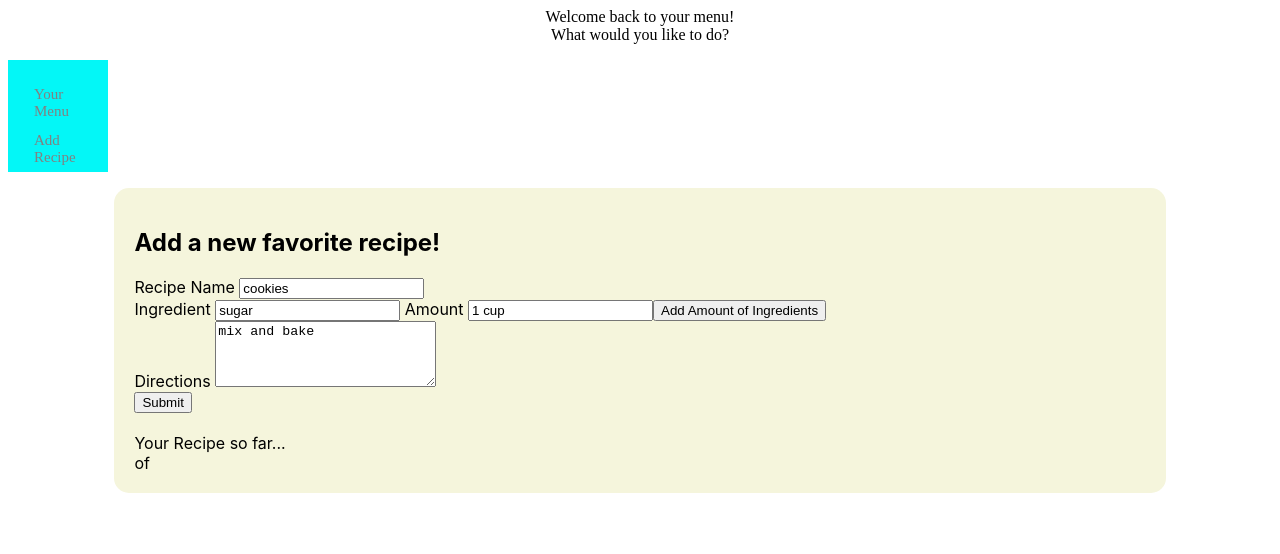
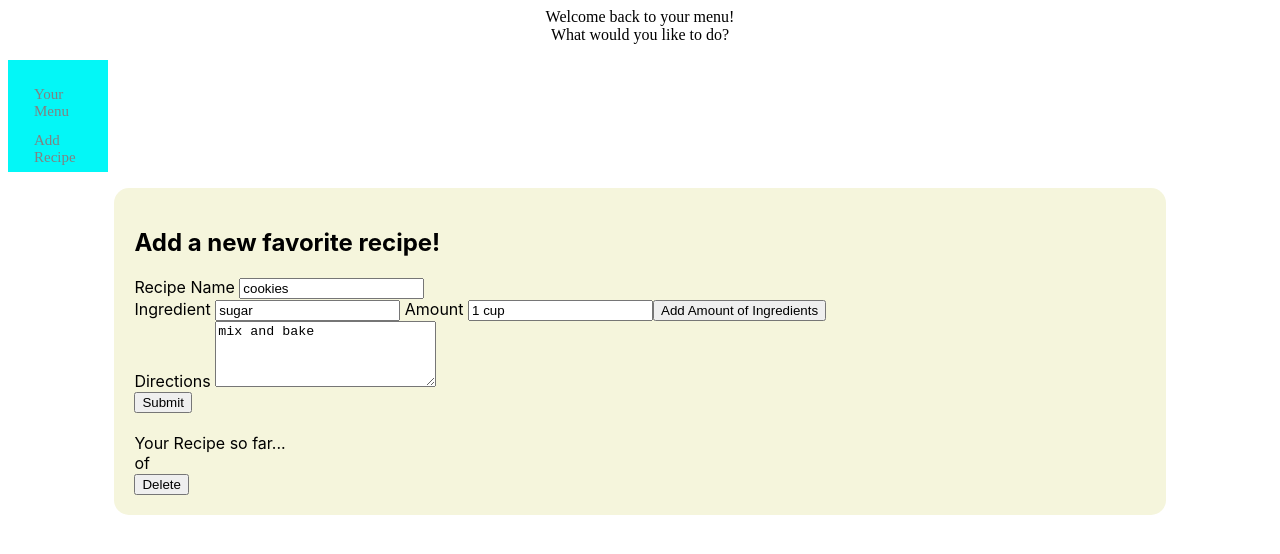
Before and after one commit to Sebastian-Russo/personal-menu, a React (Create React App) app: page /recipe-form in a window 1280 px wide. Shown: the top 554 px of the page. Built offline with nearby package versions, Linux system fonts and the light colour scheme.

Commit message:
added delete button to ingredients and amount

```diff
--- a/src/components/recipe-field.js
+++ b/src/components/recipe-field.js
@@ -1,13 +1,20 @@
 import React from 'react';
 
 export default function(props){
-    const {recipe} = props;
+    const {menuItem} = props;
 
-    const ingredients = recipe.ingredients.map((ingredient, i) => {
+    const ingredients = menuItem.ingredients.map((ingredientAndAmount, i) => {
         return (
-            <div key={`ingredients-${i}`}>
-                {ingredient.amount} of {ingredient.ingredients}
+            // key={`ingredients-${i}`}
+            <div key={ingredientAndAmount.id}>
+                <div>
+                    {ingredientAndAmount.amount} of {ingredientAndAmount.ingredients}
+                </div>
+                <button onClick={() => {props.deleteIngredientAndAmount(ingredientAndAmount.id)}}>
+                    Delete
+                    </button>
             </div>
+
         )
     })
 
--- a/src/components/recipe-form.js
+++ b/src/components/recipe-form.js
@@ -1,7 +1,8 @@
 import React from 'react';
 import {reduxForm, Field,
     // SubmissionError,
-    focus} from 'redux-form';
+    focus,
+    actionTypes} from 'redux-form';
 import RecipeInput from './recipe-input';
 import RecipeField from './recipe-field';
 import {required, nonEmpty} from '../validators';
@@ -28,11 +29,17 @@ export class RecipeForm extends React.Component {
         this.setState({
             ingredients: [...this.state.ingredients, ingredientAndAmount]
         })
+        console.log(this.state)
     }
 
-    deleteIngredientAndAmount = (id) => [
-
-    ]
+    deleteIngredientAndAmount = (id) => {
+        this.setState({
+            ingredients: this.state.ingredients.filter(ingredientAndAmount => {
+                console.log(ingredientAndAmount.id, id)
+                return ingredientAndAmount.id !== id
+            })
+        })
+    }
 
     handleChange = e => {
         const {value} = e.target;
@@ -72,7 +79,6 @@ export class RecipeForm extends React.Component {
 
                     <RecipeInput
                         addIngredientAndAmount={this.addIngredientAndAmount}
-                        deleteIngredientAndAmount={this.deleteIngredientAndAmount}
                         />
 
 
@@ -99,7 +105,10 @@ export class RecipeForm extends React.Component {
                     </button>
                 </form>
                 <br></br>
-                <RecipeField recipe={this.state}/>
+                <RecipeField
+                    menuItem={this.state}
+                    deleteIngredientAndAmount={this.deleteIngredientAndAmount}
+                    />
             </div>
         );
     }
--- a/src/reducer/index.js
+++ b/src/reducer/index.js
@@ -85,7 +85,7 @@ export default function menuReducer(state=initialState, action) {
                     directions: action.directions
             }]
         })
-        // console.log('action added recipe', answer)
+        console.log('action added recipe', answer)
     }
     return state;
 }
```
